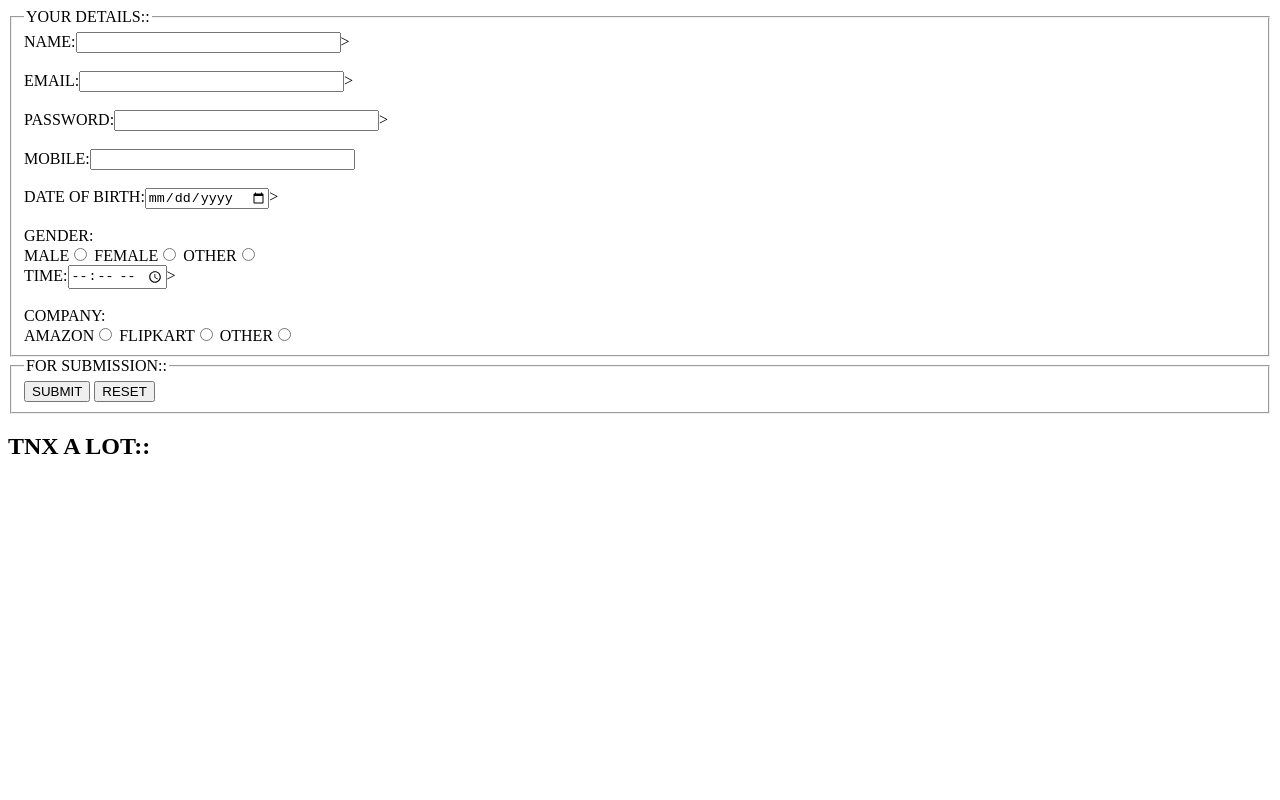
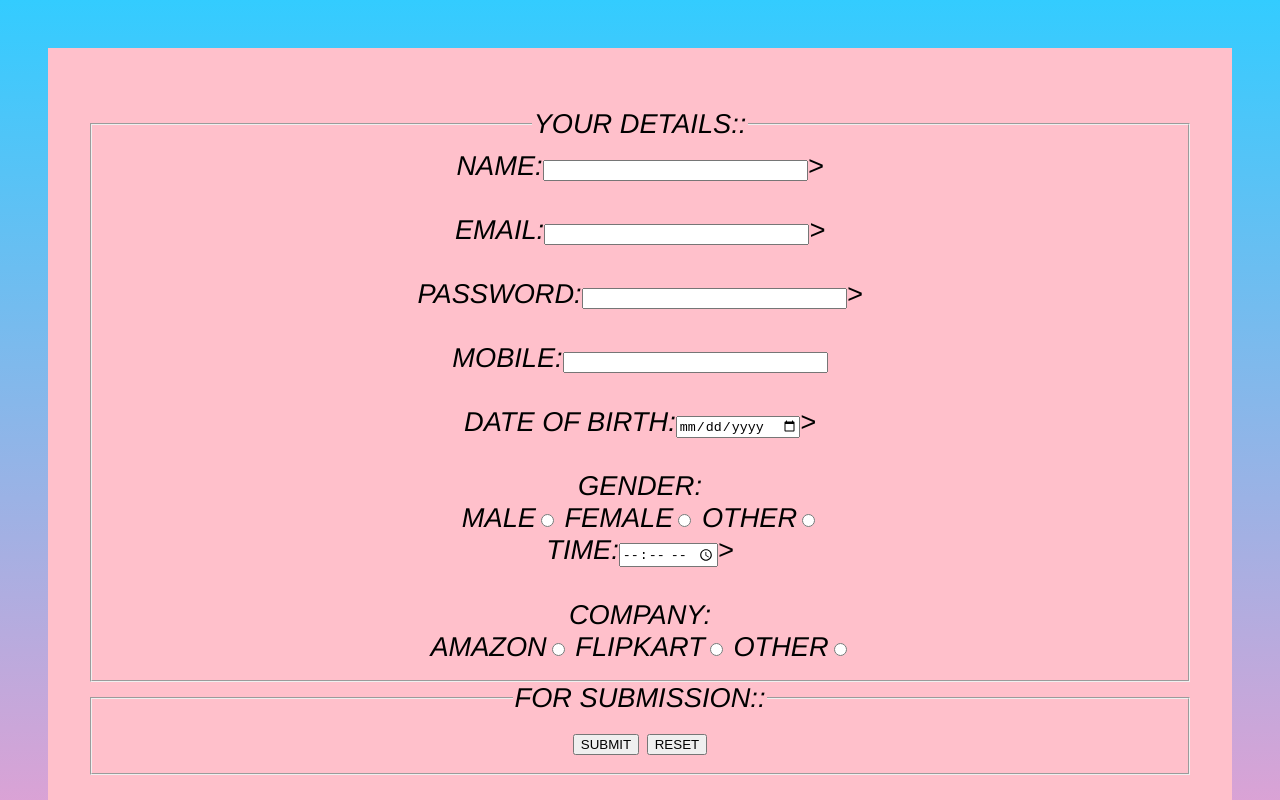
Before and after one commit to RAJEEVKUMAR9598/INFORMATION, a plain HTML site: page NN/FORM.HTML in a window 1280 px wide. Shown: the top 800 px of the page. Drawn offline with Linux system fonts and the light colour scheme.

Commit message:
Update FORM.HTML

```diff
--- a/NN/FORM.HTML
+++ b/NN/FORM.HTML
@@ -1,7 +1,7 @@
 <html>
 <head>
 <title> GOOGLE FORM </TITLE>
-    <link rel="stylesheet" href=".\NN\lol.css">
+    <link rel="stylesheet" href="..\NN\lol.css">
 </HEAD>
 <BODY>
 <FORM>
```
